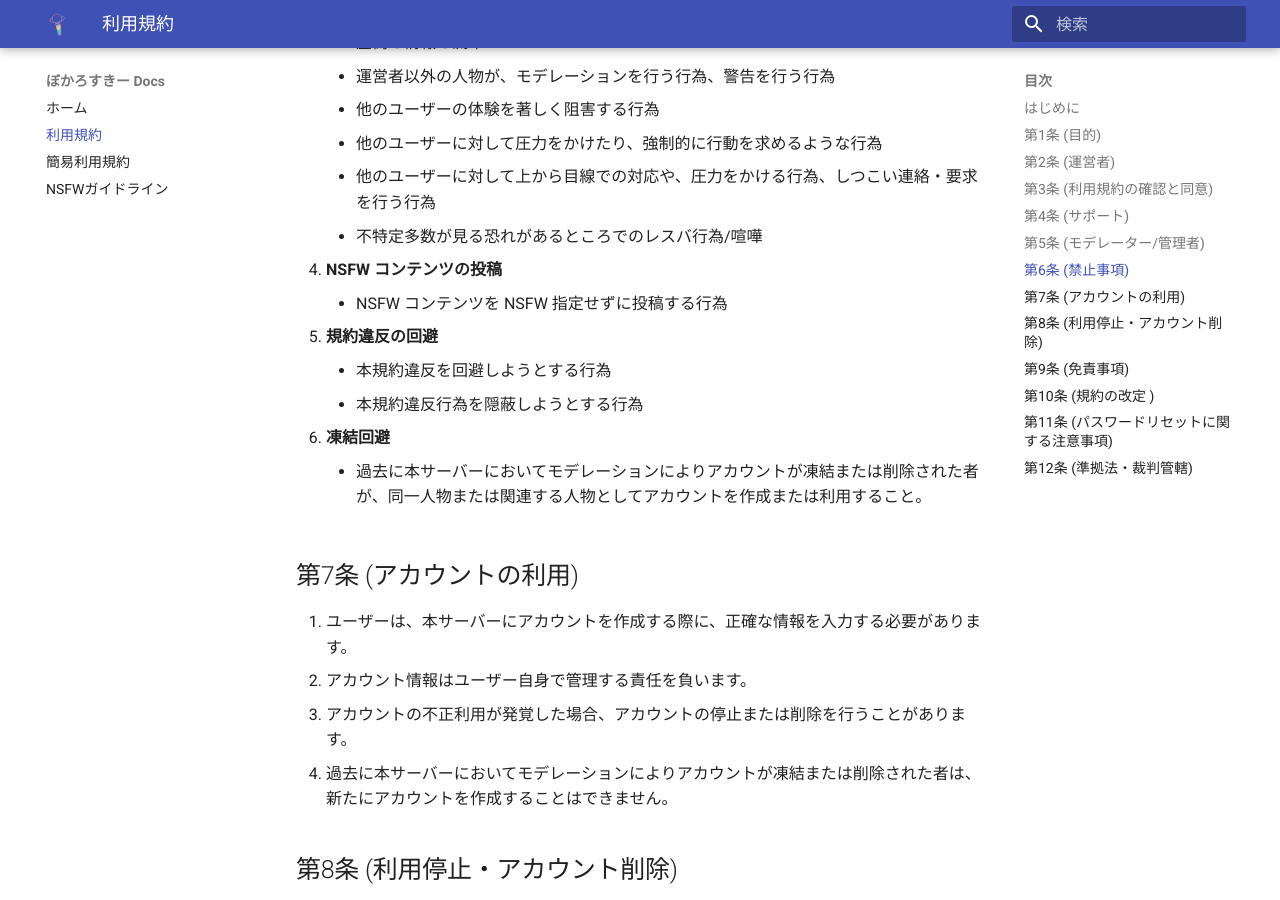
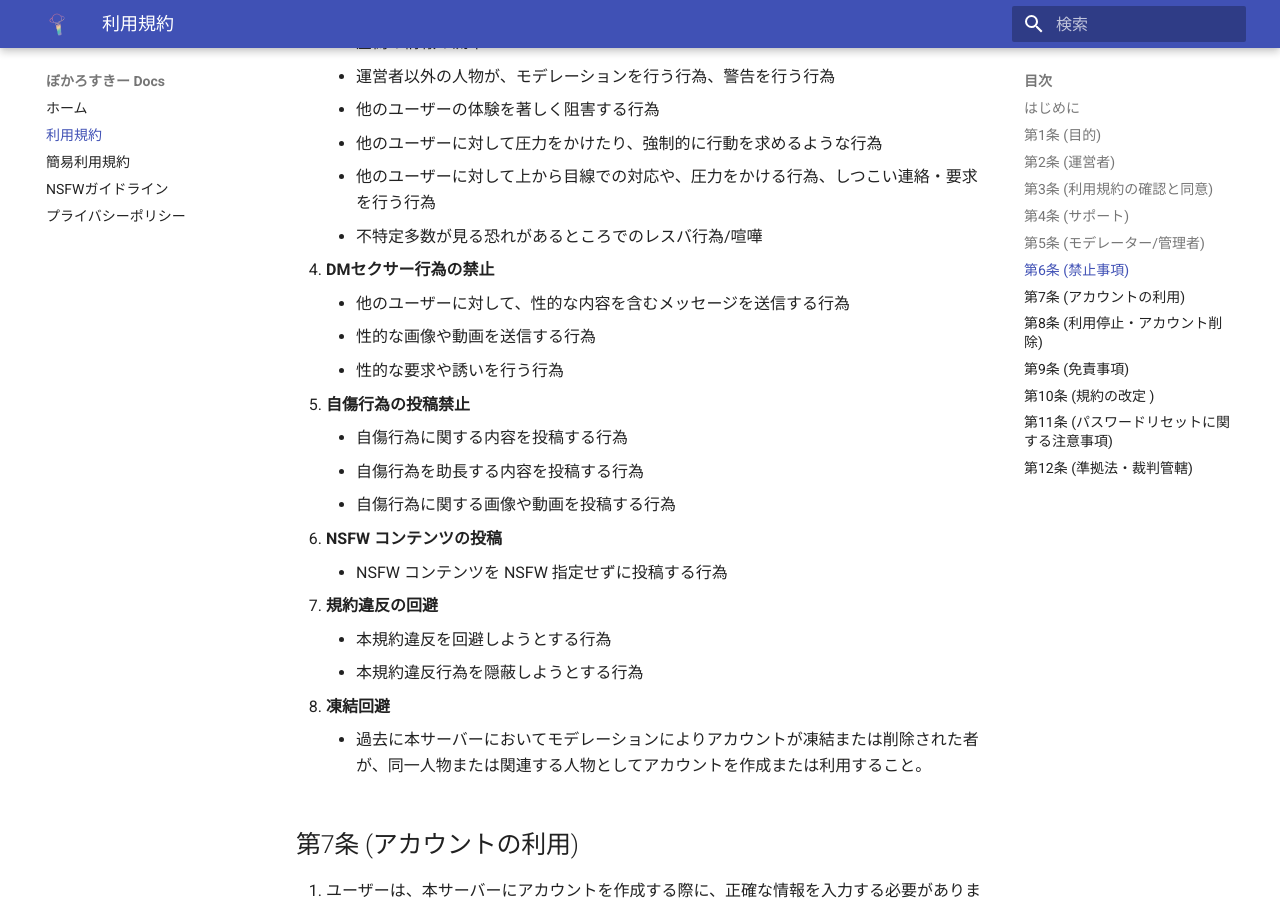
Before and after one commit to reliwave/docs.virtualsinger.jp, an MkDocs documentation site: the page built from docs/tos.md, in a window 1280 px wide and 900 px high, scrolled down 1684 px. Built offline with MkDocs 1.6.1 and Material for MkDocs 9.7.7, drawn with Linux system fonts in a browser that asks for light colours.

Commit message:
Feat: 利用規約更新

```diff
--- a/docs/tos.md
+++ b/docs/tos.md
@@ -56,6 +56,20 @@
       <li>他のユーザーに対して圧力をかけたり、強制的に行動を求めるような行為</li>
       <li>他のユーザーに対して上から目線での対応や、圧力をかける行為、しつこい連絡・要求を行う行為</li>
       <li>不特定多数が見る恐れがあるところでのレスバ行為/喧嘩</li>
+    </ul>
+  </li>
+  <li><strong>DMセクサー行為の禁止</strong>
+    <ul>
+      <li>他のユーザーに対して、性的な内容を含むメッセージを送信する行為</li>
+      <li>性的な画像や動画を送信する行為</li>
+      <li>性的な要求や誘いを行う行為</li>
+    </ul>
+  </li>
+  <li><strong>自傷行為の投稿禁止</strong>
+    <ul>
+      <li>自傷行為に関する内容を投稿する行為</li>
+      <li>自傷行為を助長する内容を投稿する行為</li>
+      <li>自傷行為に関する画像や動画を投稿する行為</li>
     </ul>
   </li>
   <li><strong>NSFW コンテンツの投稿</strong>
--- a/mkdocs.yml
+++ b/mkdocs.yml
@@ -10,6 +10,7 @@ nav:
   - 利用規約: tos.md
   - 簡易利用規約: tos-simple.md
   - NSFWガイドライン: nsfw.md
+  - プライバシーポリシー: privacy.md
 
 markdown_extensions:
   - attr_list
```
Also changed, not shown: docs/privacy.md (added, +69 -0 lines).
